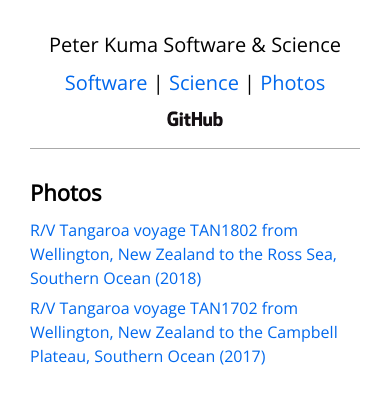
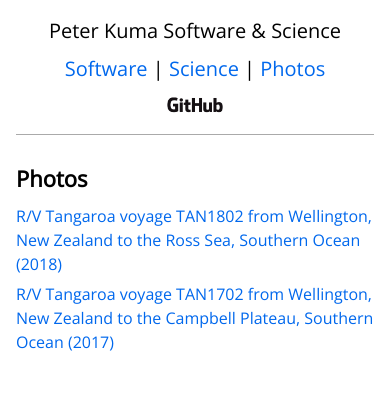
Before and after one commit to peterkuma/peterkuma.net, a Jekyll site: the page built from photos/index.md, in a window 390 px wide. Shown: the top 404 px of the page. Built offline with Jekyll 4.4.1, drawn with Linux system fonts in a browser that asks for light colours.

Commit message:
Narrower page margin on mobile

```diff
--- a/css/default.css
+++ b/css/default.css
@@ -4,6 +4,12 @@ html {
 
 body {
 	margin: 30px;
+}
+
+@media (max-width: 600px) {
+	body {
+		margin: 16px;
+	}
 }
 
 header {
```
